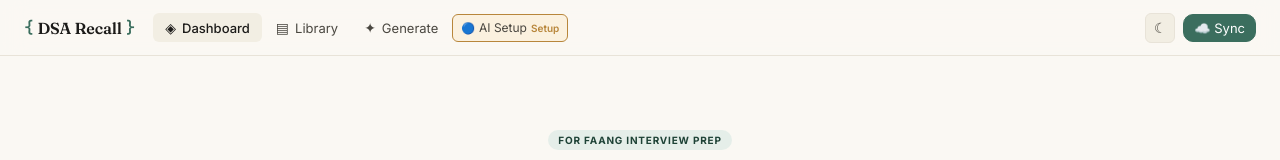
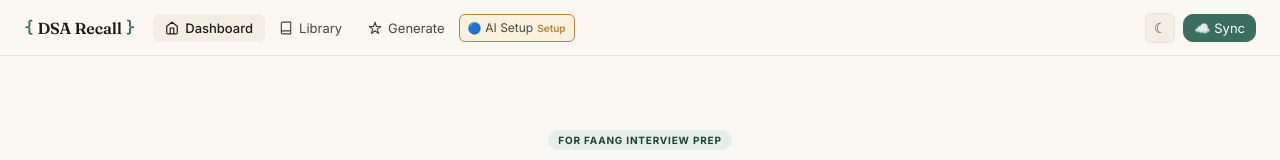
Before and after one commit to MANASZ-WEBDEV/DSA-Revision, a React (Vite) app: page / in a window 1280 px wide. Shown: the top 160 px of the page. Built offline with nearby package versions, Linux system fonts and the light colour scheme; no server answers.

Commit message:
style(nav): standardize nav link icons with inline SVGs

```diff
--- a/src/App.tsx
+++ b/src/App.tsx
@@ -186,7 +186,7 @@ function AppContent() {
                 ...(isActive ? s.navActive : {}),
               })}
             >
-              <span style={{ fontSize: 14 }}>{item.icon}</span>
+              {item.icon}
               {item.label}
               {item.path === "/library" && dueCount > 0 && (
                 <span className="pulse" style={s.pill}>{dueCount}</span>
@@ -524,11 +524,17 @@ function CardDetailRoute({
   return <CardDetail card={card} onBack={() => navigate("/library")} onUpdate={onUpdate} onDelete={onDelete} />;
 }
 
-// ─── Navigation items ───────────────────────────────────────────────────────
+// ─── Navigation icons (inline SVGs for cross-platform consistency) ───────────
+const NavIcon = ({ d }: { d: string }) => (
+  <svg width="14" height="14" viewBox="0 0 24 24" fill="none" stroke="currentColor" strokeWidth="2" strokeLinecap="round" strokeLinejoin="round">
+    <path d={d} />
+  </svg>
+);
+
 const NAV_ITEMS = [
-  { path: "/", label: "Dashboard", icon: "◈" },
-  { path: "/library", label: "Library", icon: "▤" },
-  { path: "/generate", label: "Generate", icon: "✦" },
+  { path: "/", label: "Dashboard", icon: <NavIcon d="M3 9l9-7 9 7v11a2 2 0 0 1-2 2H5a2 2 0 0 1-2-2z M9 22V12h6v10" /> },
+  { path: "/library", label: "Library", icon: <NavIcon d="M4 19.5A2.5 2.5 0 0 1 6.5 17H20 M4 19.5A2.5 2.5 0 0 0 6.5 22H20V2H6.5A2.5 2.5 0 0 0 4 4.5v15z" /> },
+  { path: "/generate", label: "Generate", icon: <NavIcon d="M12 2l2.4 7.4H22l-6.2 4.5 2.4 7.4L12 16.8l-6.2 4.5 2.4-7.4L2 9.4h7.6z" /> },
 ];
 
 // ─── Styles ──────────────────────────────────────────────────────────────────
```
